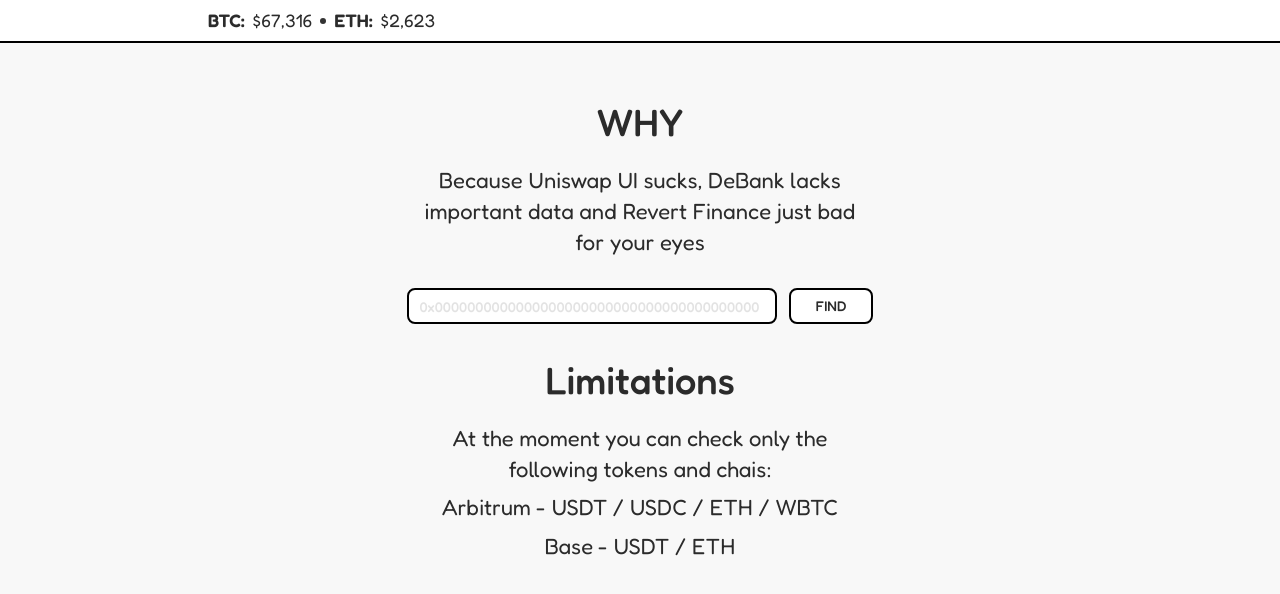
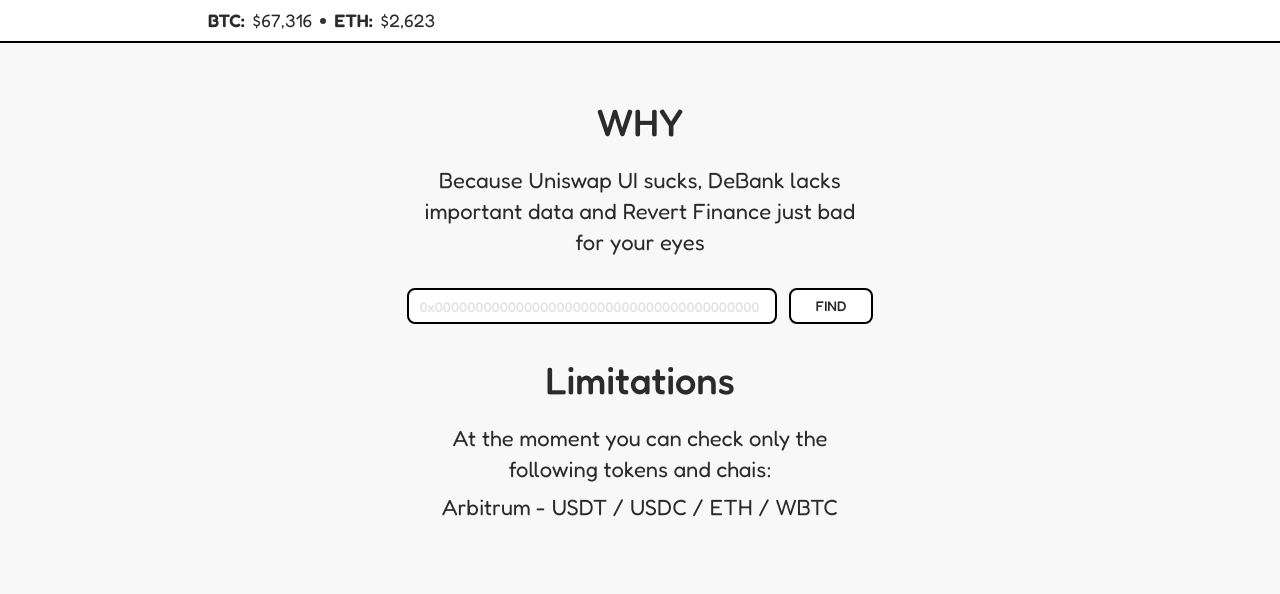
Before and after one commit to v1z/uni-pools, a React app: page / in a window 1280 px wide. Shown: the top 594 px of the page. Built offline with nearby package versions, Linux system fonts and the light colour scheme.

Commit message:
disable Base

```diff
--- a/src/features/form/Form.tsx
+++ b/src/features/form/Form.tsx
@@ -103,7 +103,7 @@
         <h4 className={s.title}>Limitations</h4>
         <p className={s.subtitle}>At&nbsp;the moment you can check only the following tokens and chais:</p>
         <p className={s.subtitle}>Arbitrum - USDT / USDC / ETH / WBTC</p>
-        <p className={s.subtitle}>Base - USDT / ETH</p>
+        {/* <p className={s.subtitle}>Base - USDT / ETH</p> */}
       </form>
     </section>
   )
```
